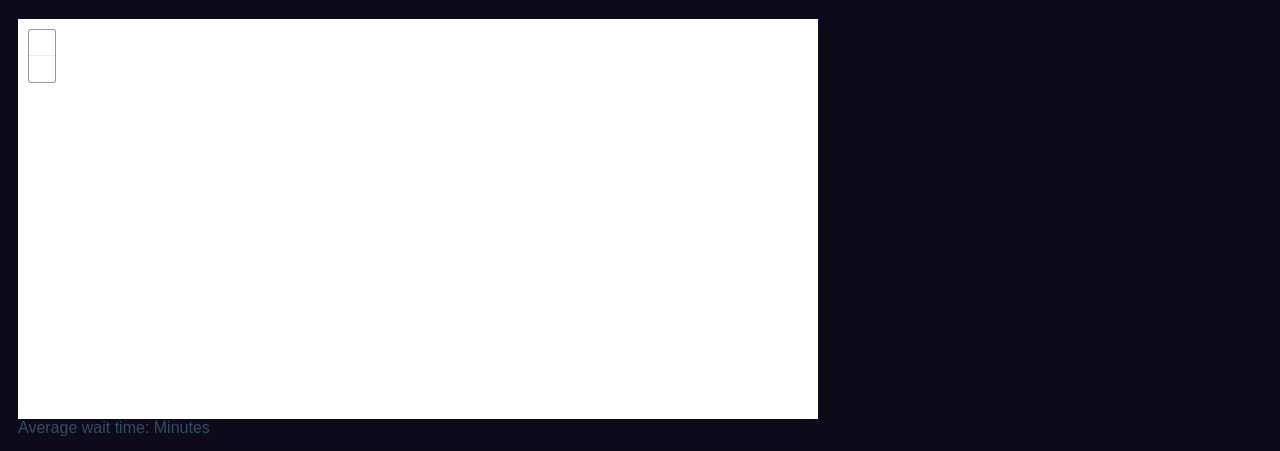
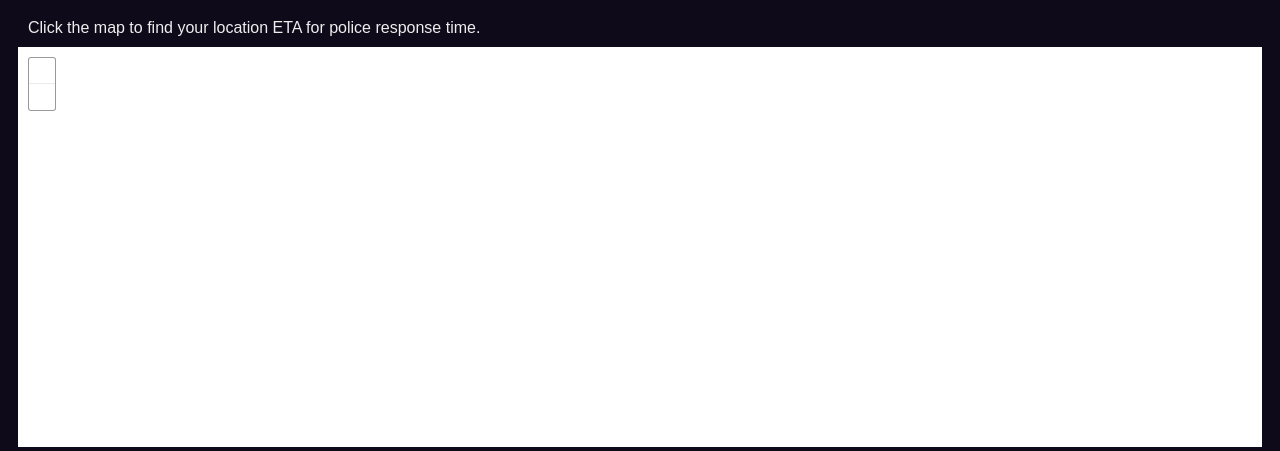
Before and after one commit to benschenker/WaitFinder, a plain HTML site: page index.html in a window 1280 px wide. Shown: the part 119-570 px from the top of the page. Drawn offline with nearby package versions, Linux system fonts and the light colour scheme; no server answers.

Commit message:
update css

```diff
--- a/css/style.css
+++ b/css/style.css
@@ -1,6 +1,5 @@
 #map {
 	height: 400px;
-	width: 800px;
 	border: 1px blue;
 }
 
@@ -18,8 +17,15 @@ h1 {
 	font-family: arial;
 
 }
+section {
+	margin: 10px;
+	color: #EEE;
 
+}
 
+#ETA{
+	font-size: 30px;
+}
 /**{*/
 /*  outline: 1px solid blue*/
 /*}*/
--- a/index.html
+++ b/index.html
@@ -12,12 +12,27 @@
         <title>Wait Finder</title>
     </head>
     <body>
-        <center><h1>Wait Finder!</h1></center>
-        <section>
+        <main>
+            <center><h1>Wait Finder!</h1></center>
+            <section>
+                <div class= "instructions">
+                    Click the map to find your location ETA for police response time.
+                </div>
+            </section>
+
             <div id="map">
             </div>
-    	</section>
-        <div>Average wait time: <span id="result"></span> Minutes </div>
+            <section>
+                <div id= "ETA">Average wait time: <span id="result"></span> Minutes
+                </div>
+            </section>
+
+
+
+        </main>
+
+
+
         <script src="js/script.js"></script>
     </body>
 </html>
```
